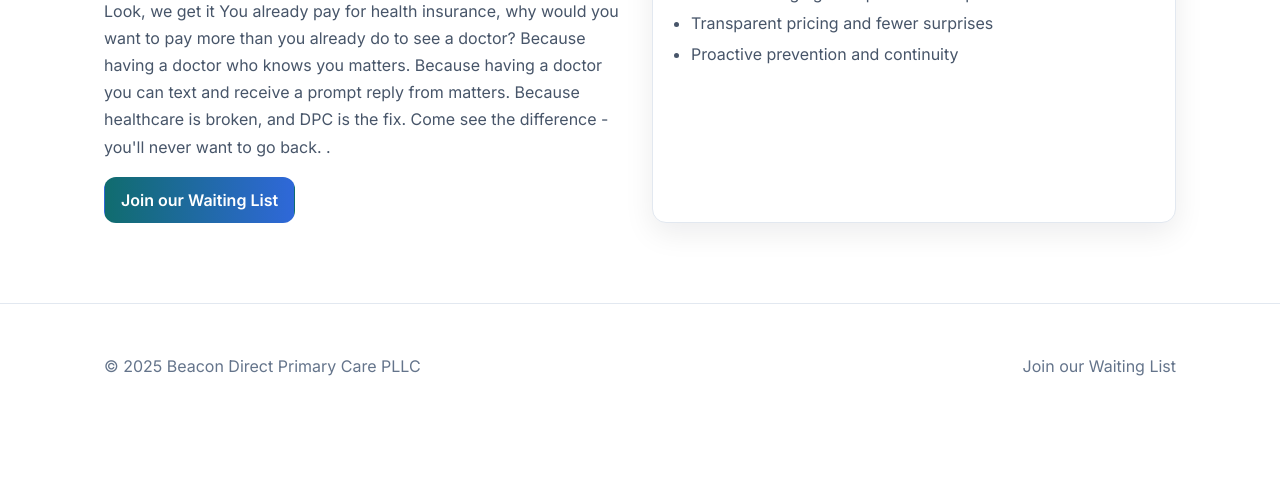
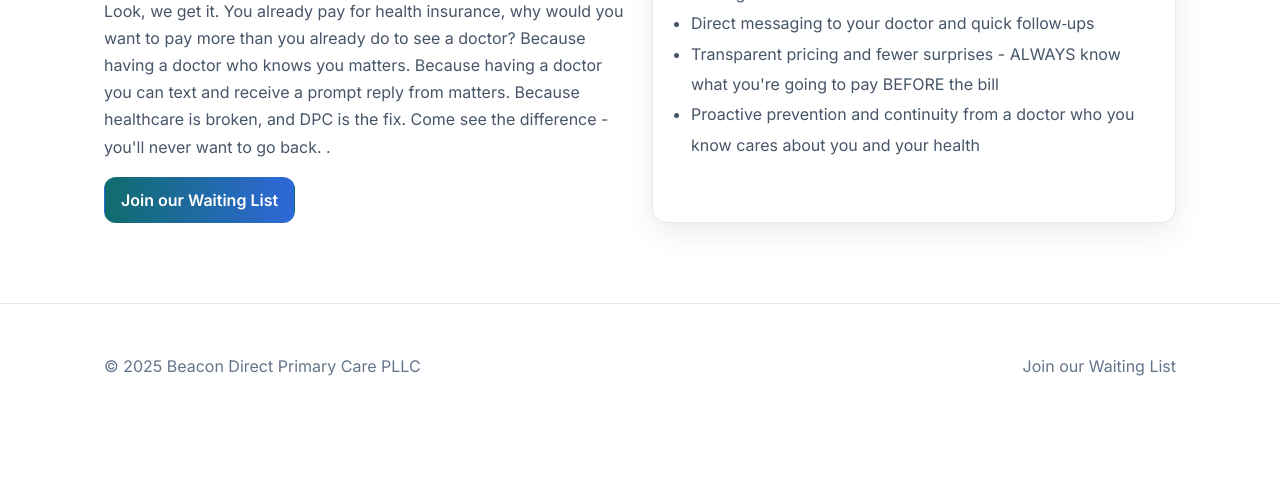
Before and after one commit to beacondpc/Beacon-Family-Medicine, a plain HTML site: page why-dpc.html in a window 1280 px wide. Shown: the part 311-800 px from the top of the page. Drawn offline with Linux system fonts and the light colour scheme.

Commit message:
Update why-dpc.html

```diff
--- a/why-dpc.html
+++ b/why-dpc.html
@@ -63,16 +63,16 @@
       <div class="container two">
         <div>
           <h1>Why Direct Primary Care</h1>
-          <p>Look, we get it  You already pay for health insurance, why would you want to pay more than you already do to see a doctor?  Because having a doctor who knows you matters.  Because having a doctor you can text and receive a prompt reply from matters.  Because healthcare is broken, and DPC is the fix.  Come see the difference - you'll never want to go back.  .</p>
+          <p>Look, we get it. You already pay for health insurance, why would you want to pay more than you already do to see a doctor? Because having a doctor who knows you matters. Because having a doctor you can text and receive a prompt reply from matters. Because healthcare is broken, and DPC is the fix.  Come see the difference - you'll never want to go back.  .</p>
           <div style="margin-top:16px"><a class="btn" href="/join.html">Join our Waiting List</a></div>
         </div>
         <div class="card">
           <h3>Benefits at a glance</h3>
           <ul style="padding-left:18px;color:var(--muted);line-height:1.9">
-            <li>Longer visits with your doctor</li>
-            <li>Direct messaging and quick follow‑ups</li>
-            <li>Transparent pricing and fewer surprises</li>
-            <li>Proactive prevention and continuity</li>
+            <li>Longer, relaxed visits with your doctor with (way) less waiting</li>
+            <li>Direct messaging to your doctor and quick follow‑ups</li>
+            <li>Transparent pricing and fewer surprises - ALWAYS know what you're going to pay BEFORE the bill</li>
+            <li>Proactive prevention and continuity from a doctor who you know cares about you and your health</li>
           </ul>
         </div>
       </div>
```
